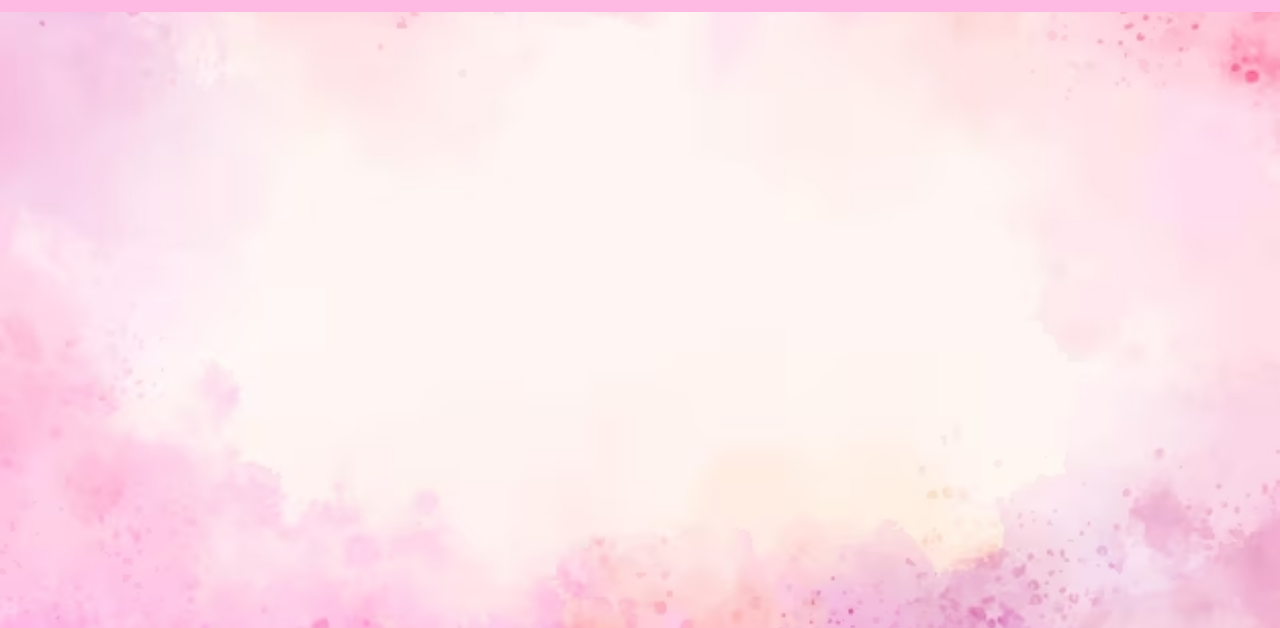
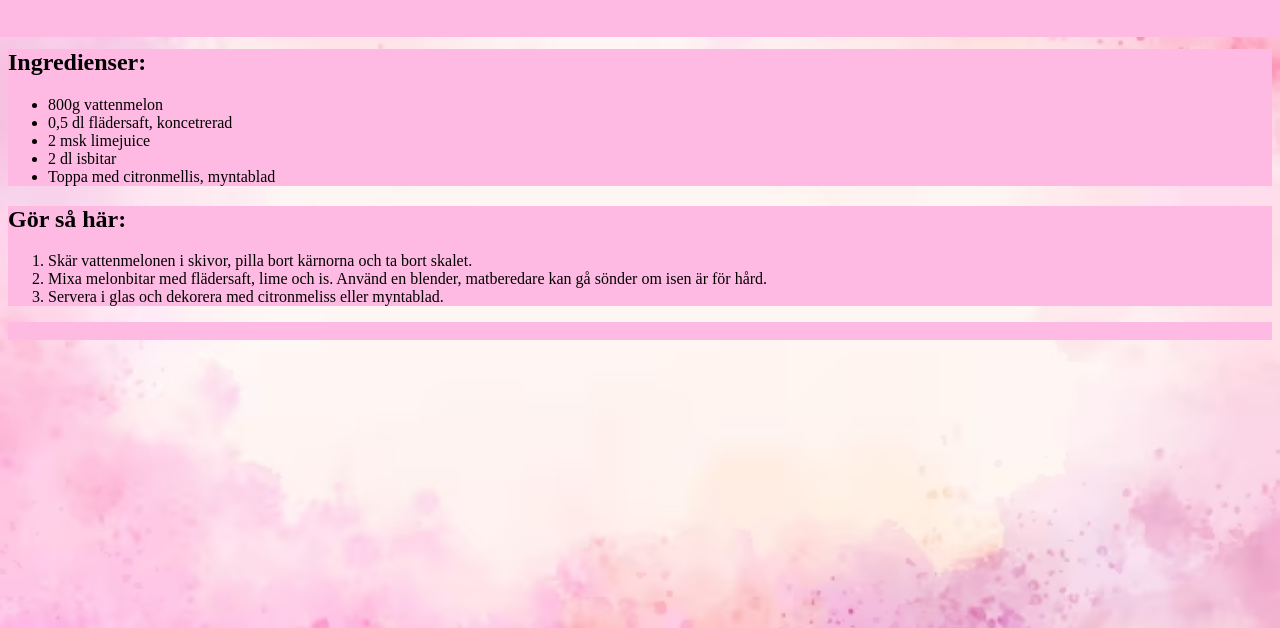
Before and after one commit to englundtim/Web_bed-mningsprojekt, a plain HTML site: page index.html in a window 1280 px wide. Shown: the part 172-800 px from the top of the page. Drawn offline with Linux system fonts and the light colour scheme.

Commit message:
Fixat main-innehåll

```diff
--- a/index.html
+++ b/index.html
@@ -7,7 +7,7 @@
     <link rel="stylesheet" href="style.css">
 </head>
 <body>
-    <div>
+    <div class="logo-grid">
         <img class="logo" src="/img/logo.png" alt="logotyp">
     </div>
     <header>
@@ -21,9 +21,32 @@
         </div>
     </header>
     <main>
-        <div></div>
-        <div></div>
-        <div></div>
+        <div class="recept">
+            <h2><strong>Ingredienser:</strong></h2>
+            <ul>
+                <li>800g vattenmelon</li>
+                <li>0,5 dl flädersaft, koncetrerad</li>
+                <li>2 msk limejuice</li>
+                <li>2 dl isbitar</li>
+                <li>Toppa med citronmellis, myntablad</li>
+            </ul>
+        </div>
+        <div class="to-do">
+            <h2><strong>Gör så här:</strong></h2>
+            <ol>
+                <li>Skär vattenmelonen i skivor, pilla bort kärnorna och ta bort skalet.</li>
+                <li>Mixa melonbitar med flädersaft, lime och is. Använd en blender, matberedare kan gå sönder om isen är för hård.</li>
+                <li>Servera i glas och dekorera med citronmeliss eller myntablad.</li>
+            </ol>
+
+        </div>
+        <div class="description">
+            <img src="/img/" alt="">
+            <h2>
+
+            </h2>
+
+        </div>
     </main>
     <footer></footer>
 
--- a/style.css
+++ b/style.css
@@ -5,6 +5,9 @@ body{
     background-image: url(./img/backround.png);
     background-repeat: no-repeat;
     background-size: cover;
+}
+.logo-grid{
+    grid-column: 1/ span 3;
 }
 .logo{
     max-height: 100px;
@@ -35,3 +38,18 @@ header{
     color: #588E1F;
     font-size: xx-large;
 }
+main{
+    grid-column: 1/span3;
+    grid-row: 3;
+}
+.recept{
+    background-color: #FFBAE3;
+
+}
+.to-do{
+    background-color: #FFBAE3;
+}
+.description{
+    background-color: #FFBAE3;
+
+}
```
